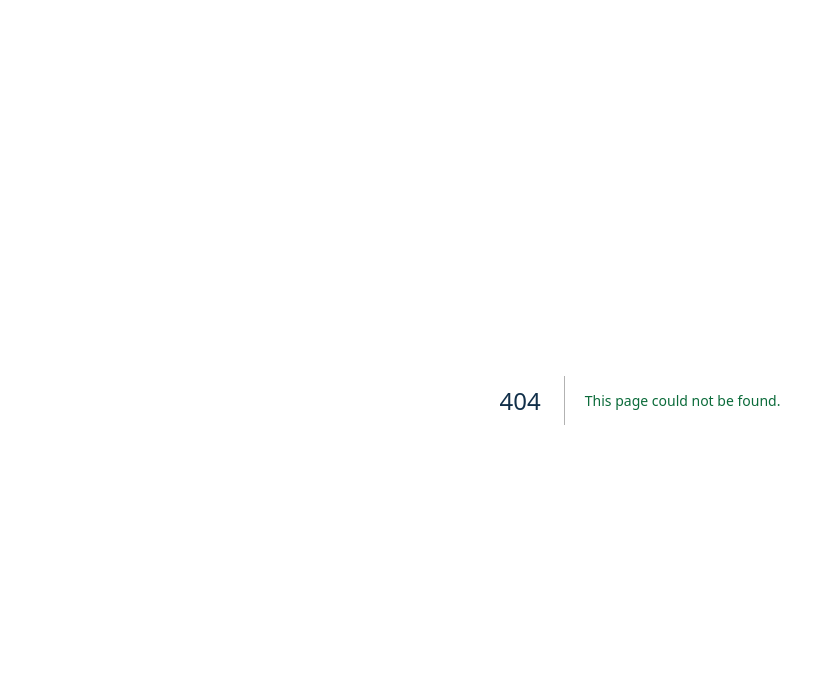
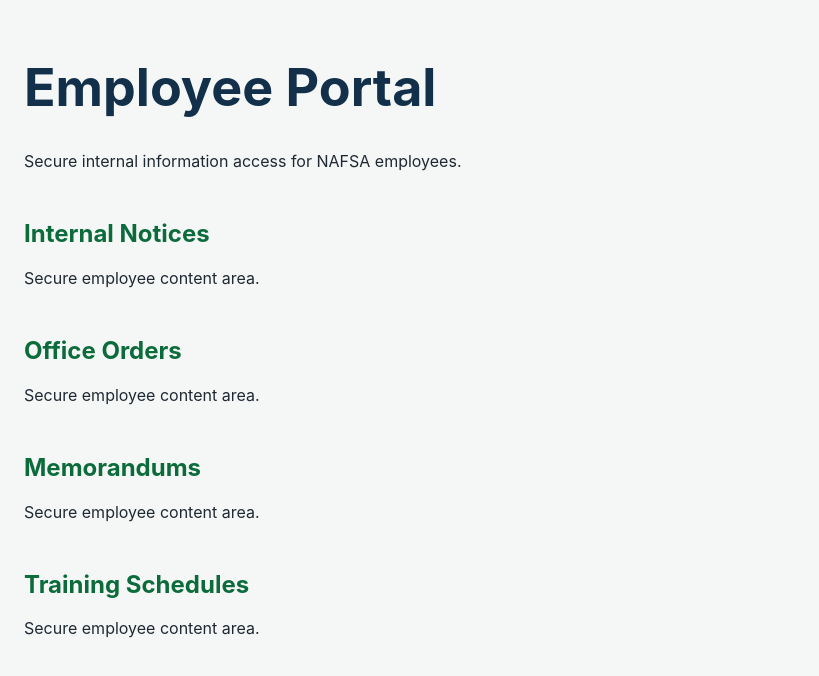
Before and after one commit to waseem99/NAFSA, a Next.js app in the folder prototype/: page /employee-portal in a window 1280 px wide. Before the commit this address had no page. Shown: the top 676 px of the page, without its empty margins (0-819 px from the left). Built offline with nearby package versions, Linux system fonts and the light colour scheme.

Commit message:
Add employee portal experience screen

```diff
--- /dev/null
+++ b/prototype/app/employee-portal/page.tsx
@@ -0,0 +1,21 @@
+export default function EmployeePortalPage() {
+  const items = [
+    'Internal Notices',
+    'Office Orders',
+    'Memorandums',
+    'Training Schedules'
+  ];
+
+  return (
+    <main>
+      <h1>Employee Portal</h1>
+      <p>Secure internal information access for NAFSA employees.</p>
+      {items.map((item) => (
+        <section key={item}>
+          <h2>{item}</h2>
+          <p>Secure employee content area.</p>
+        </section>
+      ))}
+    </main>
+  );
+}
```
